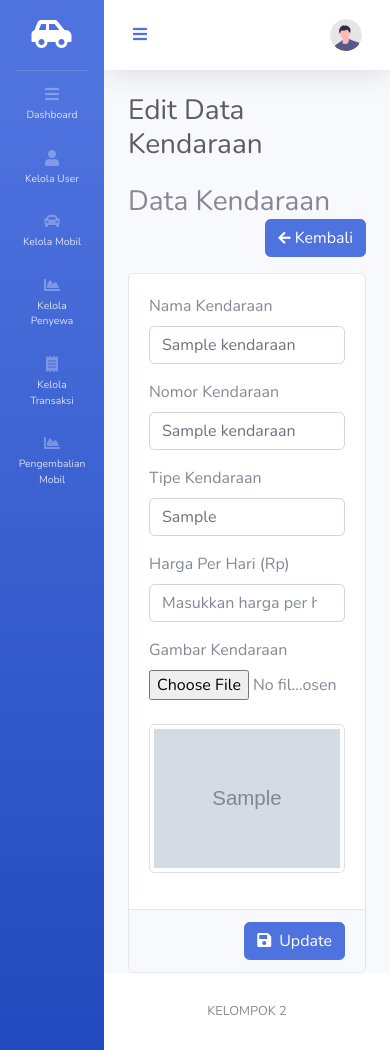
After one commit to Rendhi-ricr/rental-mobil, a CodeIgniter 4 app: template app/Views/admin/mobil/edit.php in a window 390 px wide. The commit adds this page. Run offline with PHP 8.4 and a stand-in for CodeIgniter, Linux system fonts and the light colour scheme; the template is opened without the code that fills it: most values are stand-ins (such as "Sample title", 1, 10 or a date in 2020); grey boxes marked "Sample" are stand-in pictures; data that the repository does not hold is empty; some libraries are stand-ins or nearby versions.

Commit message:
CRUD KELOLA MOBIL

```diff
--- /dev/null
+++ b/app/Views/admin/mobil/edit.php
@@ -0,0 +1,72 @@
+<?= $this->extend('layouts/base') ?>
+<?= $this->section('title') ?>Edit Kendaraan<?= $this->endSection() ?>
+<?= $this->section('content') ?>
+<div class="container-fluid">
+    <!-- Page Heading -->
+    <div class="d-flex align-items-center justify-content-between mb-4">
+        <h1 class="h3 mb-0 text-gray-800">Edit Data Kendaraan</h1>
+    </div>
+    <div class="mb-3">
+        <div class="row">
+            <div class="col-md-6">
+                <h1 class="h3 d-inline align-middle">Data Kendaraan</h1>
+            </div>
+            <div class="col-md-6">
+                <div class="text-right">
+                    <a href="<?= base_url('admin/mobil') ?>" class="btn btn-primary"><i class="fa fa-arrow-left fa-sm"></i> Kembali</a>
+                </div>
+            </div>
+        </div>
+    </div>
+
+    <div class="row">
+        <div class="col-12">
+            <div class="card">
+                <form action="<?= base_url('admin/mobil/update/' . $kendaraan['id_kendaraan']) ?>" method="post" enctype="multipart/form-data">
+                    <?= csrf_field() ?>
+                    <div class="card-body">
+                        <?php if (session()->getFlashdata('errors')): ?>
+                            <div class="alert alert-danger">
+                                <i class="fa fa-exclamation-circle"></i> Ada kesalahan dalam pengisian form:
+                                <ul class="mt-2">
+                                    <?php foreach (session()->getFlashdata('errors') as $error): ?>
+                                        <li><?= $error ?></li>
+                                    <?php endforeach; ?>
+                                </ul>
+                            </div>
+                        <?php endif; ?>
+                        <div class="form-group">
+                            <label for="nama_kendaraan">Nama Kendaraan</label>
+                            <input type="text" class="form-control" id="nama_kendaraan" name="nama_kendaraan" value="<?= $kendaraan['nama_kendaraan'] ?>" placeholder="Masukkan nama kendaraan">
+                        </div>
+                        <div class="form-group">
+                            <label for="nomor_kendaraan">Nomor Kendaraan</label>
+                            <input type="text" class="form-control" id="nomor_kendaraan" name="nomor_kendaraan" value="<?= $kendaraan['nomber_kendaraan'] ?>" placeholder="Masukkan nomor kendaraan">
+                        </div>
+                        <div class="form-group">
+                            <label for="tipe_kendaraan">Tipe Kendaraan</label>
+                            <input type="text" class="form-control" id="tipe_kendaraan" name="tipe_kendaraan" value="<?= $kendaraan['tipe_kendaraan'] ?>" placeholder="Masukkan tipe kendaraan">
+                        </div>
+                        <div class="form-group">
+                            <label for="harga_perhari">Harga Per Hari (Rp)</label>
+                            <input type="number" class="form-control" id="harga_perhari" name="harga_perhari" value="<?= $kendaraan['harga_perhari'] ?>" placeholder="Masukkan harga per hari">
+                        </div>
+                        <div class="form-group">
+                            <label for="gambar">Gambar Kendaraan</label>
+                            <input type="file" class="form-control-file mb-3" id="gambar" name="gambar" accept="image/*">
+                            <?php if ($kendaraan['gambar']): ?>
+                                <img src="<?= base_url('img/kendaraan/' . $kendaraan['gambar']) ?>" alt="Gambar Kendaraan" class="img-thumbnail mt-2" width="200">
+                            <?php endif; ?>
+                        </div>
+                    </div>
+                    <div class="card-footer text-right">
+                        <button type="submit" class="btn btn-primary">
+                            <i class="fa fa-save mr-2"></i>Update
+                        </button>
+                    </div>
+                </form>
+            </div>
+        </div>
+    </div>
+</div>
+<?= $this->endSection() ?>
--- a/app/Views/admin/mobil/index.php
+++ b/app/Views/admin/mobil/index.php
@@ -50,8 +50,8 @@
                                 <td><?= $m['harga_perhari']; ?></td>
                                 <td><img src="<?= base_url('img/kendaraan/' . $m['gambar']) ?>" alt="Toyota Avanza" style="width: 200px; heigh:10px;"></td>
                                 <td>
-                                    <button>Edit</button>
-                                    <button>Hapus</button>
+                                    <a href="<?= base_url('admin/mobil/edit/' . $m['id_kendaraan']) ?>" class="btn btn-warning"><i class="fa fa-edit me-2"></i>Edit</a>
+                                    <a href="<?= base_url('admin/mobil/delete/' . $m['id_kendaraan']) ?>" class="btn btn-danger"><i class="fa fa-trash me-2"></i>Hapus</a>
                                 </td>
                             </tr>
                         <?php endforeach; ?>
```
Also changed, not shown: app/Controllers/Admin/Mobil.php (+66 -0 lines), app/Models/KendaraanModels.php (+6 -6 lines), public/img/kendaraan/1733500682_92dd57399f015ab73e9c.png (deleted), public/img/kendaraan/1733549084_875fb9d2569f420a728e.png (added), public/img/kendaraan/1733549154_7c82d1656b51dba7f916.png (added).
